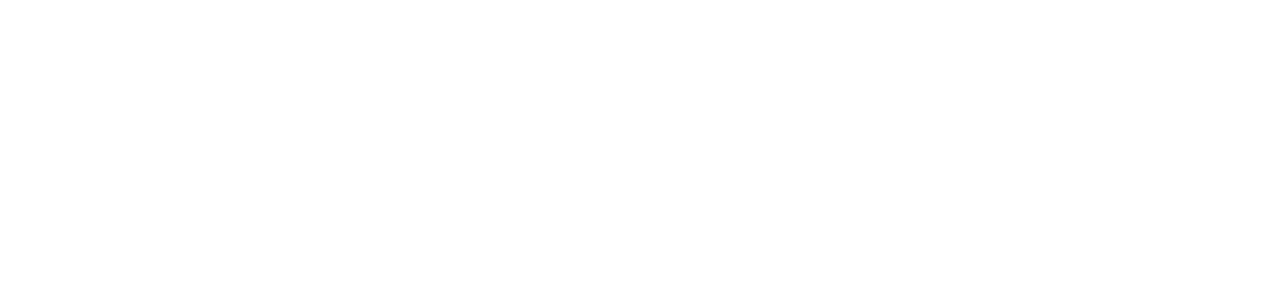
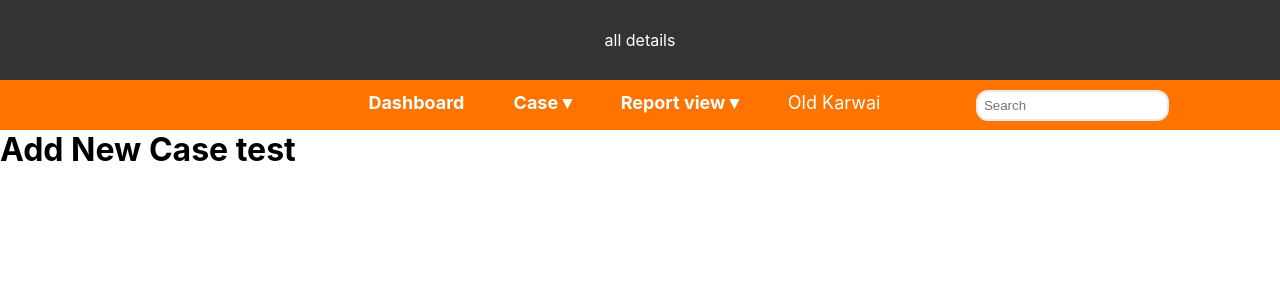
Before and after one commit to KunalMalusare25/101, a React (Create React App) app: page /#/addcase in a window 1280 px wide. Before the commit this address had no page. Shown: the top 300 px of the page. Built offline with nearby package versions, Linux system fonts and the light colour scheme.

Commit message:
new files added

```diff
--- a/src/App.js
+++ b/src/App.js
@@ -11,6 +11,7 @@
 import RejectReason from "./pages/Case/rejectreason/RejectReason";
 import Signin from "./pages/register/signin";
 import Login from "./pages/login/login";
+import Addnc from "./pages/Case/AddCase/addnc";
 
 function App() {
   return (
@@ -26,6 +27,7 @@
           <Route path="closed" element={<Closed />} />
           <Route path="reject" element={<Reject />} />
           <Route path="rejectreason" element={<RejectReason />} />
+          <Route path="addcase" element={<Addnc />} />
         </Route>
       </Routes>
     </HashRouter>
--- /dev/null
+++ b/src/pages/Case/AddCase/addnc.js
@@ -0,0 +1,11 @@
+import React from 'react'
+
+const Addnc = () => {
+  return (
+    <div>
+        <h1> Add New Case test</h1>
+    </div>
+  )
+}
+
+export default Addnc
```
